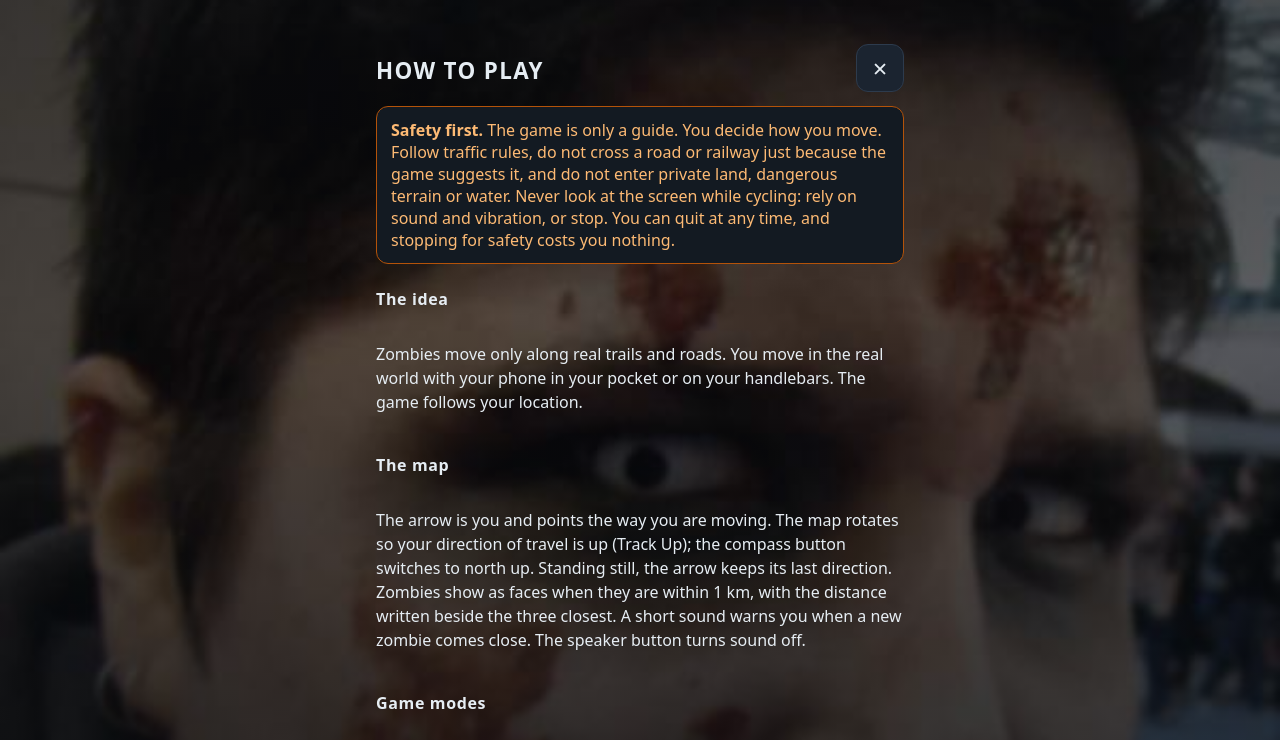
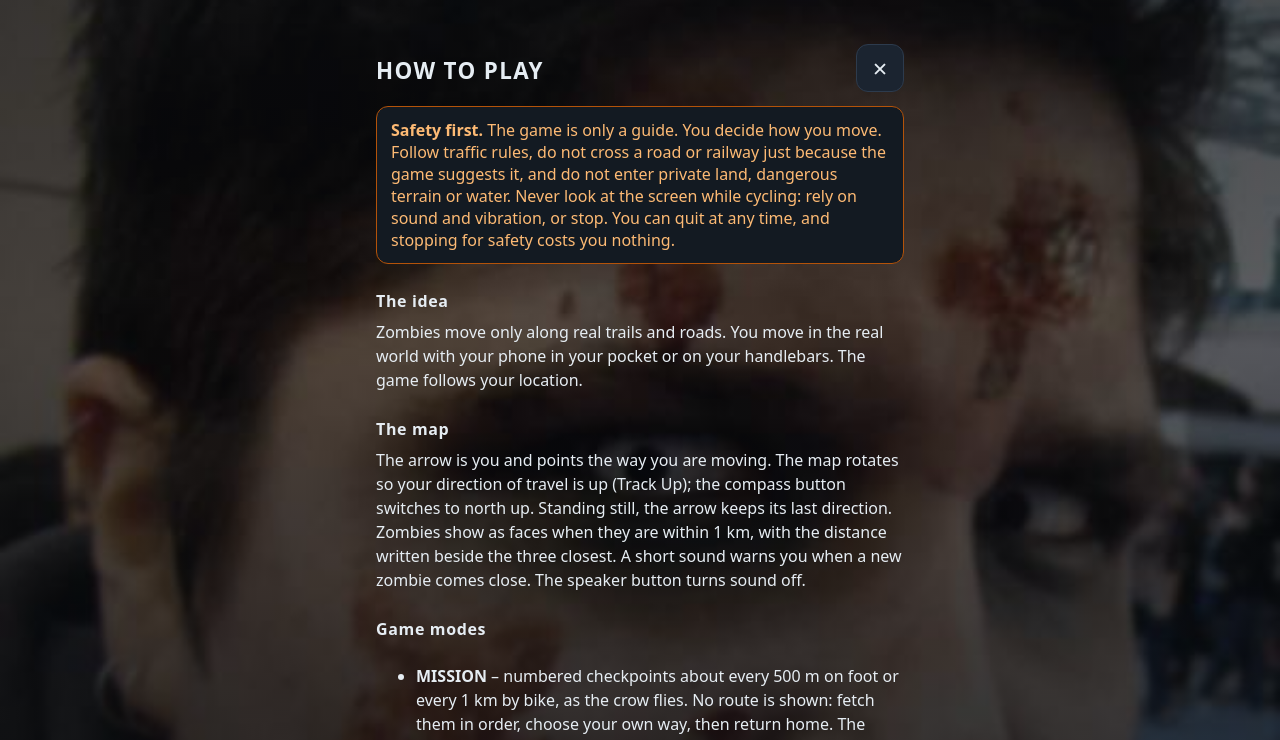
Before and after one commit to teknikpraktik/solosurvival, a Next.js app: page /how-to-play in a window 1280 px wide. Shown: the top 740 px of the page. Built offline with nearby package versions, Linux system fonts and the light colour scheme; no server answers.

Commit message:
Tighten spacing between headings and their text on info pages (#33)
Claude-Session: https://claude.ai/code/session_01JLc2R28bxwKexosutcUxGw

Co-authored-by: Claude <noreply@anthropic.com>

```diff
--- a/src/app/globals.css
+++ b/src/app/globals.css
@@ -33,8 +33,9 @@ a { color: inherit; }
 /* Backdrop photo behind all settings/info pages (fixed, dark overlay keeps text readable) */
 .page::before { content: ""; position: fixed; inset: 0; z-index: -1; background: linear-gradient(#0b0f1490, #0b0f1470 40%, #0b0f14b8), url("/img/backdrop.jpg") 60% 20% / cover no-repeat; pointer-events: none; }
 .page h1 { font-size: 1.4rem; margin: 4px 0 0; letter-spacing: 0.06em; }
-.page h2 { font-size: 1rem; margin: 10px 0 2px; letter-spacing: 0.04em; }
+.page h2 { font-size: 1rem; margin: 12px 0 -6px; letter-spacing: 0.04em; } /* the page is a flex column with gap 14px: pull the text up under its heading */
 .page p, .page li { line-height: 1.5; }
+.page p { margin: 0; } /* spacing comes from the flex gap */
 .topbar { display: flex; align-items: center; gap: 10px; }
 .back { display: inline-flex; align-items: center; justify-content: center; min-width: 44px; min-height: 44px; border-radius: 12px; background: var(--panel); border: 1px solid #243040; text-decoration: none; font-size: 1.2rem; }
 .seg { display: grid; grid-auto-flow: column; grid-auto-columns: 1fr; gap: 6px; }
```
